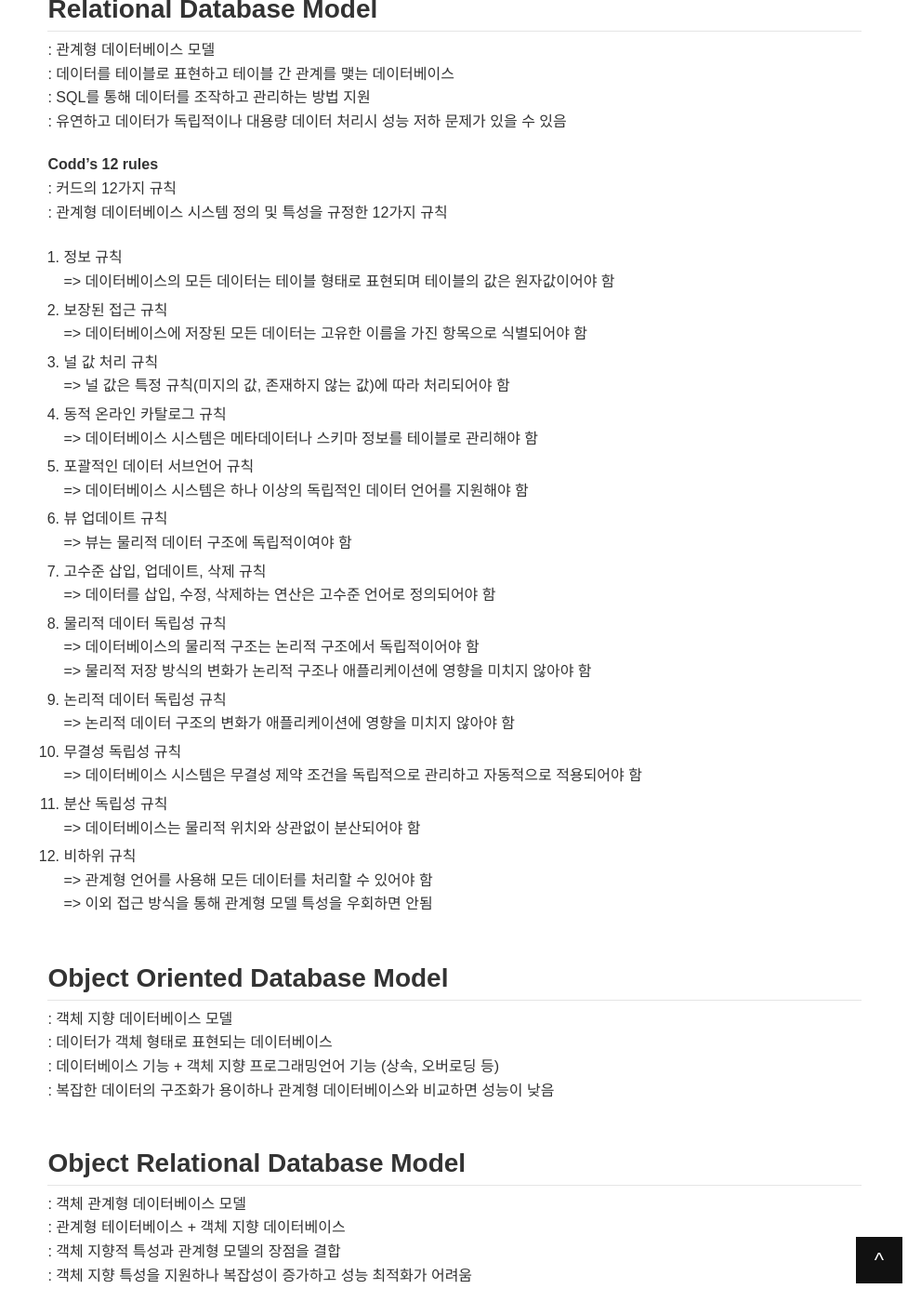
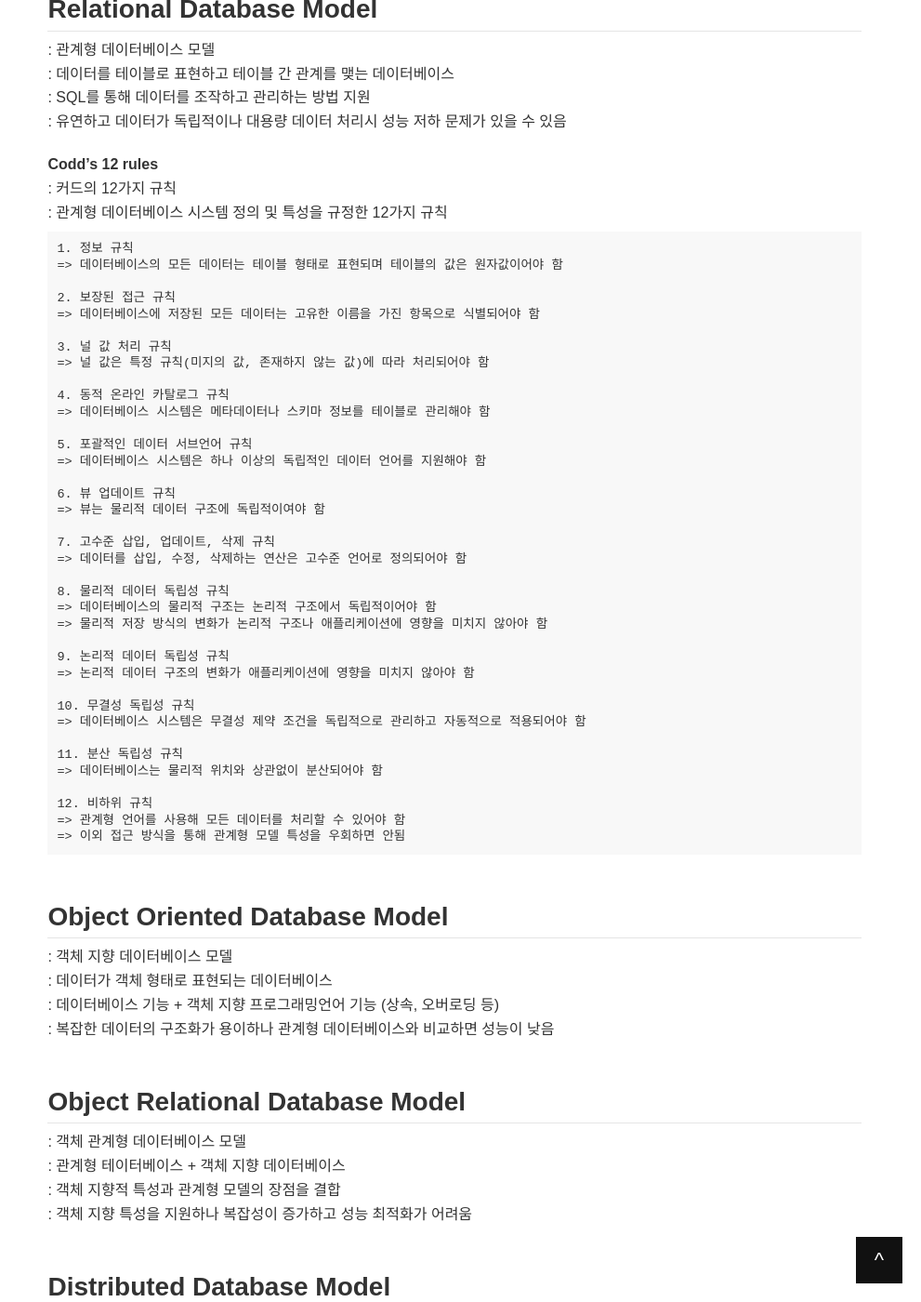
Before and after one commit to 100Page/1000page.github.io, a Jekyll site: the page built from _doc/data/data-storage/database/database-model.md, in a window 1280 px wide and 1400 px high, scrolled down 1126 px. Shown: the whole window at 93% size, without its empty margins (289-1280 px from the left). Built offline with Jekyll 4.4.1, drawn with Linux system fonts in a browser that asks for light colours; some of the changed lines change nothing that is shown.

Commit message:
database

````diff
--- a/_doc/data/data-storage/database/database-model.md
+++ b/_doc/data/data-storage/database/database-model.md
@@ -11,7 +11,7 @@ tags:
 - database
 - model
 created_time: 2024-10-03 14:13
-modified_time: 2025-01-04 10:35
+modified_time: 2025-01-04 10:38
 ---
 
 # Database Model
@@ -64,6 +64,7 @@ modified_time: 2025-01-04 10:35
 : 커드의 12가지 규칙
 : 관계형 데이터베이스 시스템 정의 및 특성을 규정한 12가지 규칙
 
+```
 1. 정보 규칙
 => 데이터베이스의 모든 데이터는 테이블 형태로 표현되며 테이블의 값은 원자값이어야 함
 
@@ -101,6 +102,7 @@ modified_time: 2025-01-04 10:35
 12. 비하위 규칙
 => 관계형 언어를 사용해 모든 데이터를 처리할 수 있어야 함
 => 이외 접근 방식을 통해 관계형 모델 특성을 우회하면 안됨
+```
 
 
 
@@ -142,10 +144,6 @@ modified_time: 2025-01-04 10:35
 : 복잡한 관계를 가진 데이터를 처리하기에 적합한 모델
 : 스키마가 유연하며 복잡한 관계 처리가 빠르나 대규모 데이터 처리시 확장이 어려움
 
-**그래프**
-- 노드 = 개체
-- 엣지 = 관계
-
 
 
 ## Streaming Database Model
````
